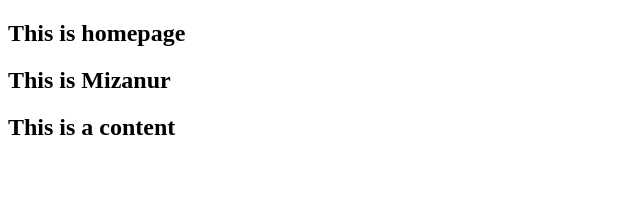
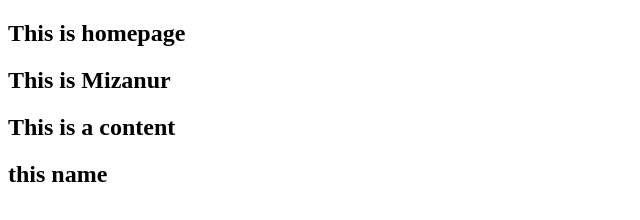
Before and after one commit to mizanurmillon/fristproject, a plain HTML site: page index.html in a window 1280 px wide. Shown: the whole page, without its empty margins (0-640 px from the left). Drawn offline with Linux system fonts and the light colour scheme.

Commit message:
index file edit

```diff
--- a/index.html
+++ b/index.html
@@ -9,5 +9,6 @@
 	<h2>This is homepage</h2>
 	<h2>This is Mizanur</h2>
 	<h2>This is a content</h2>
+	<h2>this name</h2>
 </body>
 </html>
```
